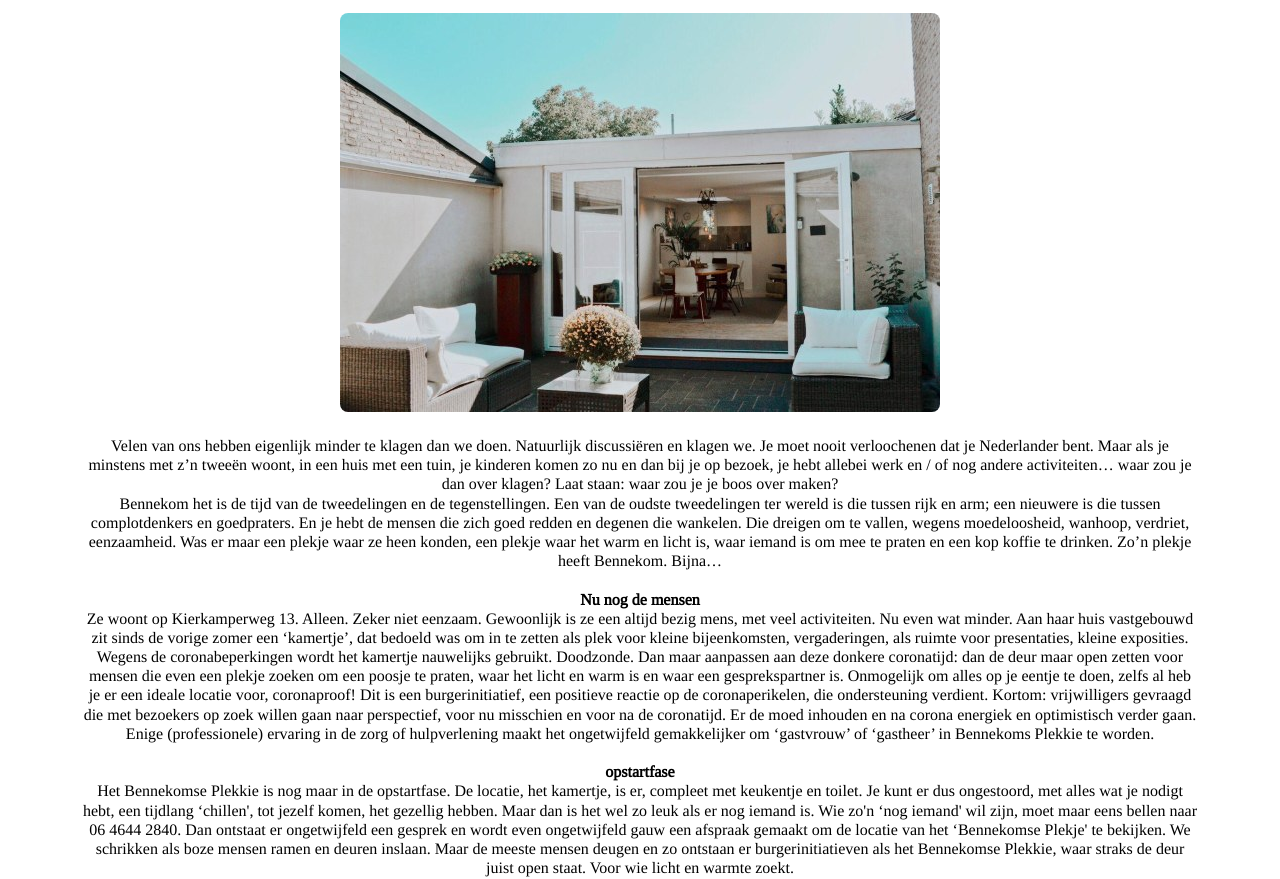
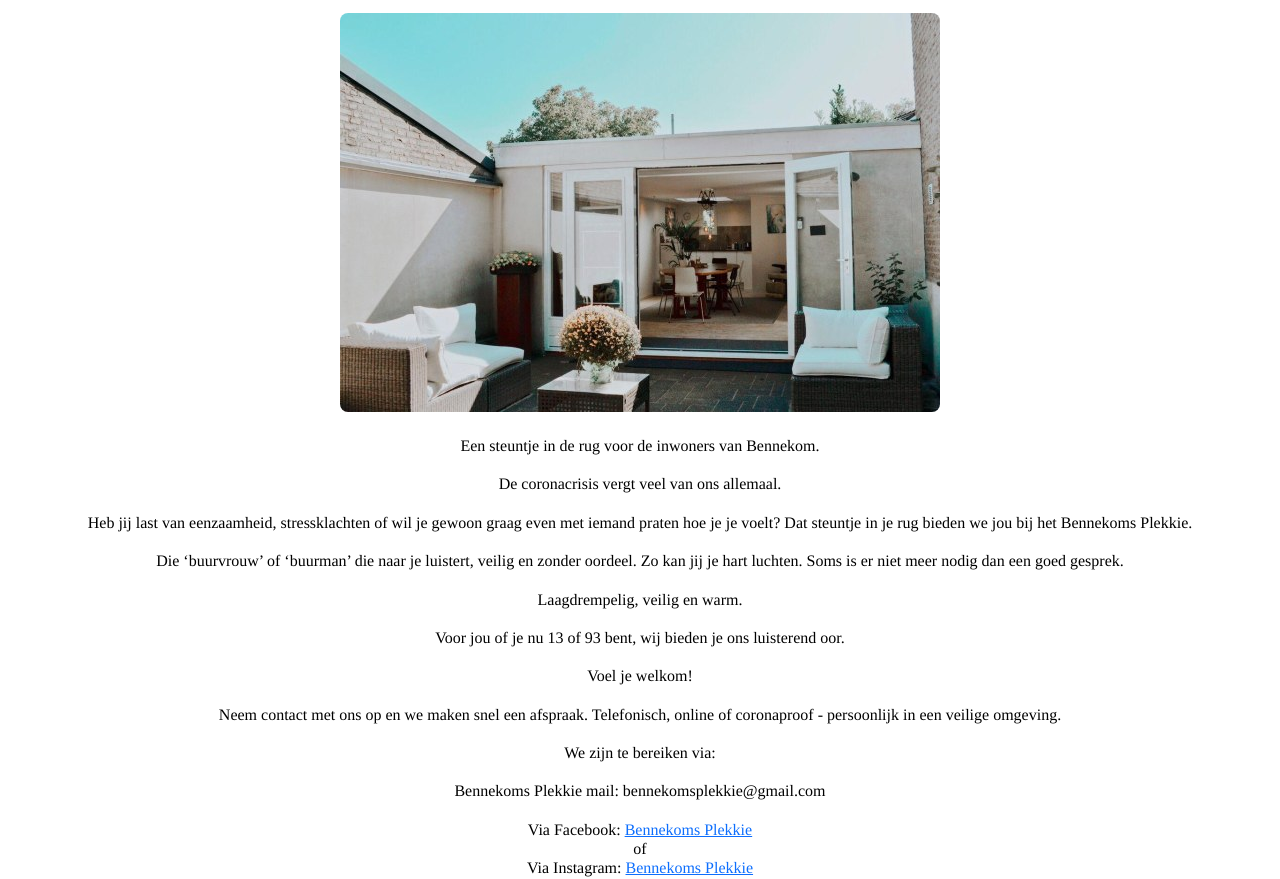
Before and after one commit to KimW1998/Bennekomsplekkie, a plain HTML site: page index.html in a window 1280 px wide. Shown: the part 83-962 px from the top of the page. Drawn offline with nearby package versions, Linux system fonts and the light colour scheme.

Commit message:
Changed text and inserted links

```diff
--- a/index.html
+++ b/index.html
@@ -20,43 +20,57 @@
     <img src="pictures/Bedrijfs-ruimte.jpg" alt="Bedrijfs ruimte" class="titlePicture">
     <br />
     <h6>
-    Velen van ons hebben eigenlijk minder te klagen dan we doen. Natuurlijk discussiëren en klagen we. Je moet nooit
-    verloochenen dat je Nederlander bent. Maar als je minstens met z’n tweeën woont, in een huis met een tuin, je kinderen
-    komen zo nu en dan bij je op bezoek, je hebt allebei werk en / of nog andere activiteiten… waar zou je dan over klagen?
-    Laat staan: waar zou je je boos over maken?
-<br />
-    Bennekom het is de tijd van de tweedelingen en de tegenstellingen. Een van de oudste tweedelingen ter wereld is die tussen rijk
-    en arm; een nieuwere is die tussen complotdenkers en goedpraters. En je hebt de mensen die zich goed redden en degenen
-    die wankelen. Die dreigen om te vallen, wegens moedeloosheid, wanhoop, verdriet, eenzaamheid. Was er maar een plekje
-    waar ze heen konden, een plekje waar het warm en licht is, waar iemand is om mee te praten en een kop koffie te drinken.
-    Zo’n plekje heeft Bennekom. Bijna…
-<br />
-<br />
-    <strong>Nu nog de mensen</strong>
-<br />
-    Ze woont op Kierkamperweg 13. Alleen. Zeker niet eenzaam. Gewoonlijk is ze een altijd bezig mens, met veel activiteiten.
-    Nu even wat minder. Aan haar huis vastgebouwd zit sinds de vorige zomer een ‘kamertje’, dat bedoeld was om in te zetten
-    als plek voor kleine bijeenkomsten, vergaderingen, als ruimte voor presentaties, kleine exposities. Wegens de
-    coronabeperkingen wordt het kamertje nauwelijks gebruikt. Doodzonde. Dan maar aanpassen aan deze donkere coronatijd: dan
-    de deur maar open zetten voor mensen die even een plekje zoeken om een poosje te praten, waar het licht en warm is en
-    waar een gesprekspartner is. Onmogelijk om alles op je eentje te doen, zelfs al heb je er een ideale locatie voor,
-    coronaproof! Dit is een burgerinitiatief, een positieve reactie op de coronaperikelen, die ondersteuning verdient.
-    Kortom: vrijwilligers gevraagd die met bezoekers op zoek willen gaan naar perspectief, voor nu misschien en voor na de
-    coronatijd. Er de moed inhouden en na corona energiek en optimistisch verder gaan. Enige (professionele) ervaring in de
-    zorg of hulpverlening maakt het ongetwijfeld gemakkelijker om ‘gastvrouw’ of ‘gastheer’ in Bennekoms Plekkie te worden.
-<br />
-<br />
-    <strong>opstartfase</strong>
-<br />
-    Het Bennekomse Plekkie is nog maar in de opstartfase. De locatie, het kamertje, is er, compleet met keukentje en toilet.
-    Je kunt er dus ongestoord, met alles wat je nodigt hebt, een tijdlang ‘chillen', tot jezelf komen, het gezellig hebben.
-    Maar dan is het wel zo leuk als er nog iemand is. Wie zo'n ‘nog iemand' wil zijn, moet maar eens bellen naar 06 4644
-    2840. Dan ontstaat er ongetwijfeld een gesprek en wordt even ongetwijfeld gauw een afspraak gemaakt om de locatie van
-    het ‘Bennekomse Plekje' te bekijken. We schrikken als boze mensen ramen en deuren inslaan. Maar de meeste mensen deugen
-    en zo ontstaan er burgerinitiatieven als het Bennekomse Plekkie, waar straks de deur juist open staat. Voor wie licht en
-    warmte zoekt.
+    Een steuntje in de rug voor de inwoners van Bennekom.
     <br />
     <br />
+    De coronacrisis vergt veel van ons allemaal.
+    <br />
+    <br />
+    Heb jij last van eenzaamheid, stressklachten of wil je gewoon graag even met iemand praten hoe je je voelt?
+    Dat steuntje in je rug bieden we jou bij het Bennekoms Plekkie.
+    <br />
+    <br />
+    Die ‘buurvrouw’ of ‘buurman’ die naar je luistert, veilig en zonder oordeel. Zo kan jij je hart luchten. Soms is er niet
+    meer nodig dan een goed gesprek.
+    <br />
+    <br />
+    Laagdrempelig, veilig en warm.
+    <br />
+    <br />
+    Voor jou of je nu 13 of 93 bent, wij bieden je ons luisterend oor.
+    <br />
+    <br />
+    Voel je welkom!
+    <br />
+    <br />
+    Neem contact met ons op en we maken snel een afspraak. Telefonisch, online of coronaproof - persoonlijk in een veilige
+    omgeving.
+    <br /><br />
+    We zijn te bereiken via:
+    <br /><br />
+    Bennekoms Plekkie mail: bennekomsplekkie@gmail.com
+    <br /><br />
+    Via Facebook: <a href="https://www.facebook.com/BennekomsPlekkie" target="blank">Bennekoms Plekkie</a>
+    <br />
+    of
+    <br />
+    Via Instagram: <a href="https://www.instagram.com/bennekoms_plekkie/" target="blank">Bennekoms Plekkie</a>
+    <br />
+    <br />
+    De luisterende oren;
+    Annuska, Laura, Xandra, Marjolein, en Leo O.
+    <br />
+    <br />
+    Dit is een initiatief van een aantal Bennekomse vrijwilligers, die vanuit hun hart ,in een veilige omgeving er voor jou
+    zijn als je daar behoefte aan hebt.
+    <br />
+    <br />
+    Met dank aan de financiële en organisatorische ondersteuning:
+    Frans, Leo B en andere vrijwillige gulle burgers uit Bennekom.
+    <br />
+    <br />
+    <hr />
+    <img src="pictures/Newspaper.jpg" alt="Kranten Artikel" class="newspaper">
     <a href="https://www.bennekomsnieuwsblad.nl/reader/73193/1599942/het-bennekomse-plekkie" target="_blank">Lees het artikel in het Bennekoms Nieuwsblad</a>
     </h6>
     <br />
--- a/style.css
+++ b/style.css
@@ -32,3 +32,10 @@ footer {
   max-width: 80%;
   border-radius: 8px;
 }
+
+.newspaper {
+  display: block;
+  margin: 0 auto;
+  max-width: 80%;
+  border-radius: 8px;
+}
```
Also changed, not shown: Pictures/Newspaper.jpg (added).
